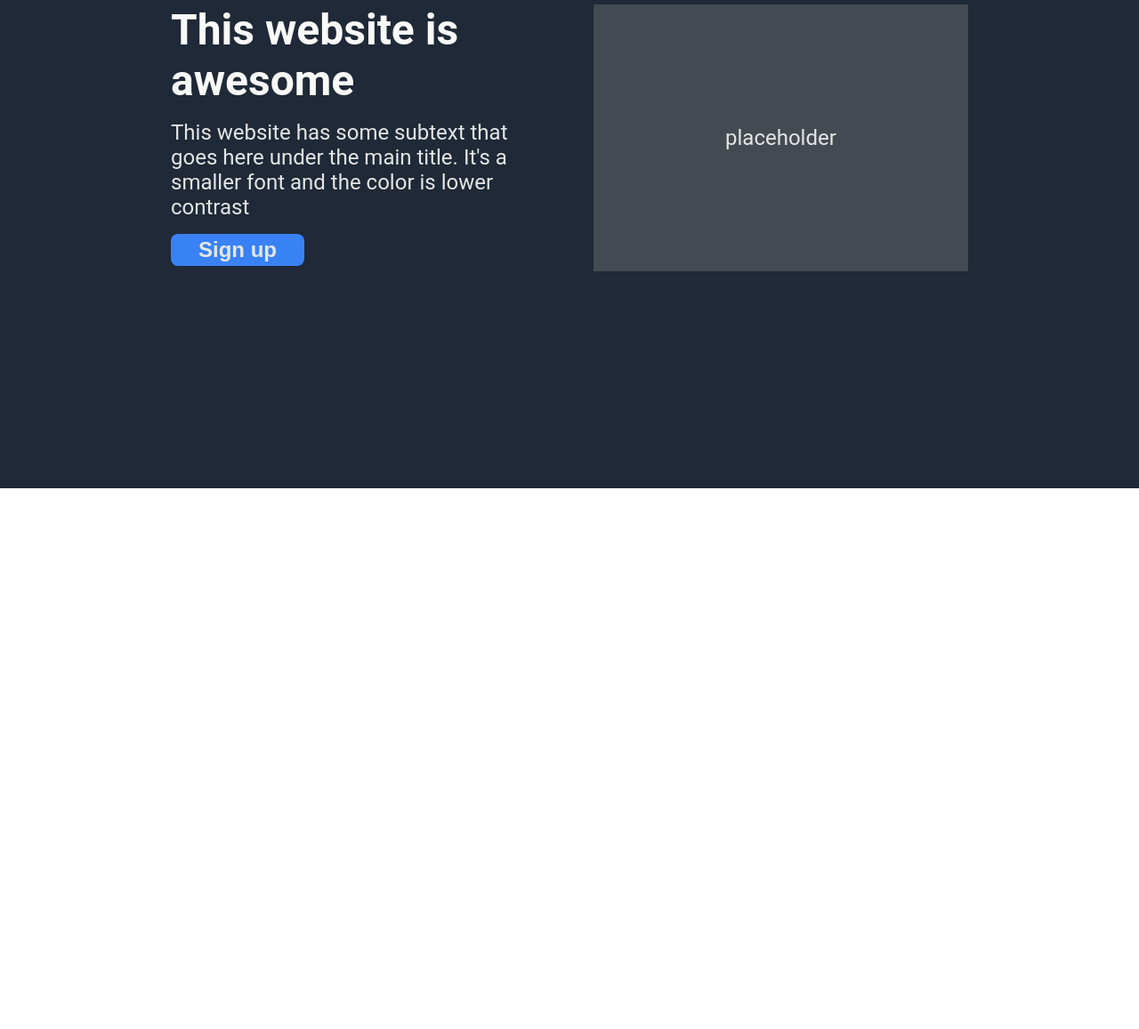
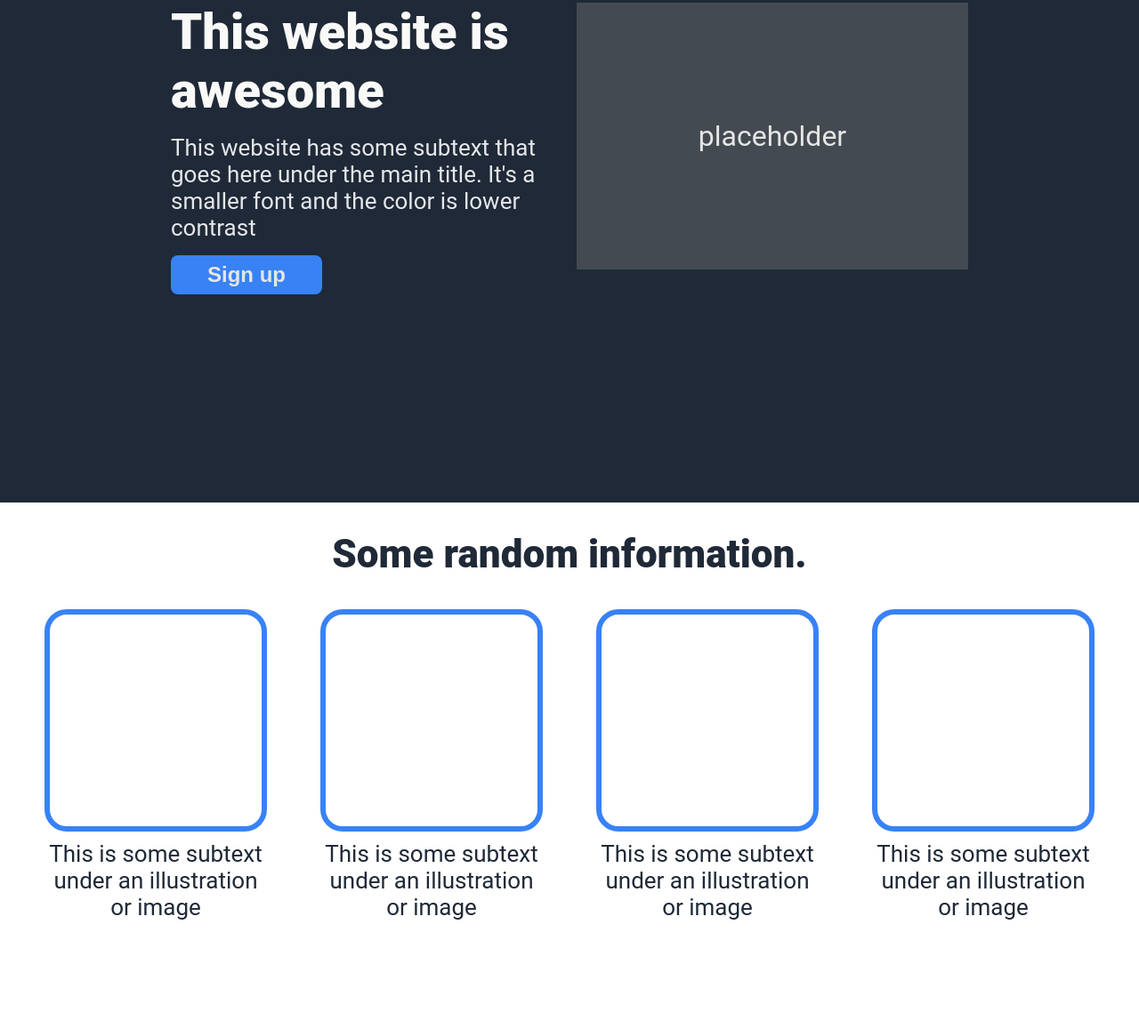
Before and after one commit to pwdcat/landing-page, a plain HTML site: page index.html in a window 1280 px wide. Shown: the part 51-1208 px from the top of the page at 89% size. Before the commit the page ends 800 px from the top, so only its background shows below. Drawn offline with Linux system fonts and the light colour scheme.

Commit message:
Implemented center section with placeholders Added the center section to the website layout. For future content, placeholders in place.

```diff
--- a/index.html
+++ b/index.html
@@ -7,6 +7,7 @@
     <title>Document</title>
 </head>
 <body>
+    <!-- Hero -->
     <div class="hero">
         <div class="walls">
             <!-- Header -->
@@ -33,5 +34,28 @@
             </div>
         </div>
     </div>
+    <!-- Center -->
+    <div class="center">
+        <div class="information">Some random information.</div>
+        <div class="images">
+            <div class="box">
+                <div class="borders"></div>
+                <div class="description">This is some subtext under an illustration or image</div>
+            </div>
+            <div class="box">
+                <div class="borders"></div>
+                <div class="description">This is some subtext under an illustration or image</div>
+            </div>
+            <div class="box">
+                <div class="borders"></div>
+                <div class="description">This is some subtext under an illustration or image</div>
+            </div>
+            <div class="box">
+                <div class="borders"></div>
+                <div class="description">This is some subtext under an illustration or image</div>
+            </div>
+        </div>
+    </div>
+
 </body>
 </html>
--- a/style.css
+++ b/style.css
@@ -1,39 +1,53 @@
 body{
+    display: flex;
+    flex-direction: column;
+    gap: 32px;
     margin: 0;
     padding: 0;
     font-family: "Roboto", sans-serif;
 }
-button, div{
-    font-size: 24px;
+.center{
+    display: flex;
+    flex-direction: column;
+    align-items: center;
+    gap: 36px;
+    height: 70vh;
+}
+div{
+    font-size: 32px;
     color: #E5E6E5;
 }
 button{
     border: none;
+    font-size: 24px;
+    color: #E5E6E5;
     background-color: #3882F6;
     border-radius: 8px;
     font-weight: bold;
-    max-width: 150px;
-    padding: 4px;
+    max-width: 170px;
+    padding: 8px;
 }
 .placeholder{
     display:flex;
     background-color: rgba(110, 110, 110, 0.473);
     justify-content: center;
     align-items: center;
-    width: 800px;
+    width: 1000px;
     height: 300px;
 }
 .container{
     display: flex;
-    gap: 80px;
+    gap: 16px;
+    margin: 0;
     flex-direction: row;
+    justify-content: space-around;
 }
 .walls{
     display: flex;
     flex-direction: column;
     background-color: #1F2937;
     justify-content: space-between;
-    height: 75vh;
+    height: 77vh;
     max-width: 70%;
     margin-left: auto;
     margin-right: auto;
@@ -50,13 +64,15 @@ button{
     flex-direction: column;
     margin-bottom: 250px;
 }
+.information{
+    font-size: 44px;
+    font-weight: 900;
+    color: #1F2937;
+}
 .title{
-    font-size: 48px;
-    font-weight: bolder;
+    font-size: 56px;
+    font-weight: 900;
     color: #F9FAF8;
-}
-.secondary, .title{
-    max-width: 750px;
 }
 ul{
     display: flex;
@@ -65,11 +81,43 @@ ul{
     list-style-type: none;
 }
 a{
-    font-size: 18px;
-    color: #E5E6E5;
+    font-size: 26px;
+    color: #E5E7EB;
     text-decoration: none;
 }
-
+.box{
+    display: flex;
+    flex-direction: column;
+    gap: 10px;
+}
+.secondary, .description, .title{
+    max-width: 1000px;
+}
+.description{
+    font-size: 26px;
+    color:#1F2937;
+}
+.secondary{
+    font-size: 26px;
+    color: #E5E7EB;
+}
+.images{
+    display: flex;
+    align-items: center;
+    justify-content: center;
+    text-align: center;
+    max-width: 250px;
+    gap: 60px;
+}
+.borders{
+    flex: 1 1 250px;
+    height: 250px;
+    width: 250px;
+    border-radius: 25px;
+    border: 6px solid #3882F6;
+    padding: 20px;
+    box-sizing: border-box;
+}
 .hero{
     background-color: #1F2937;
 }
```
